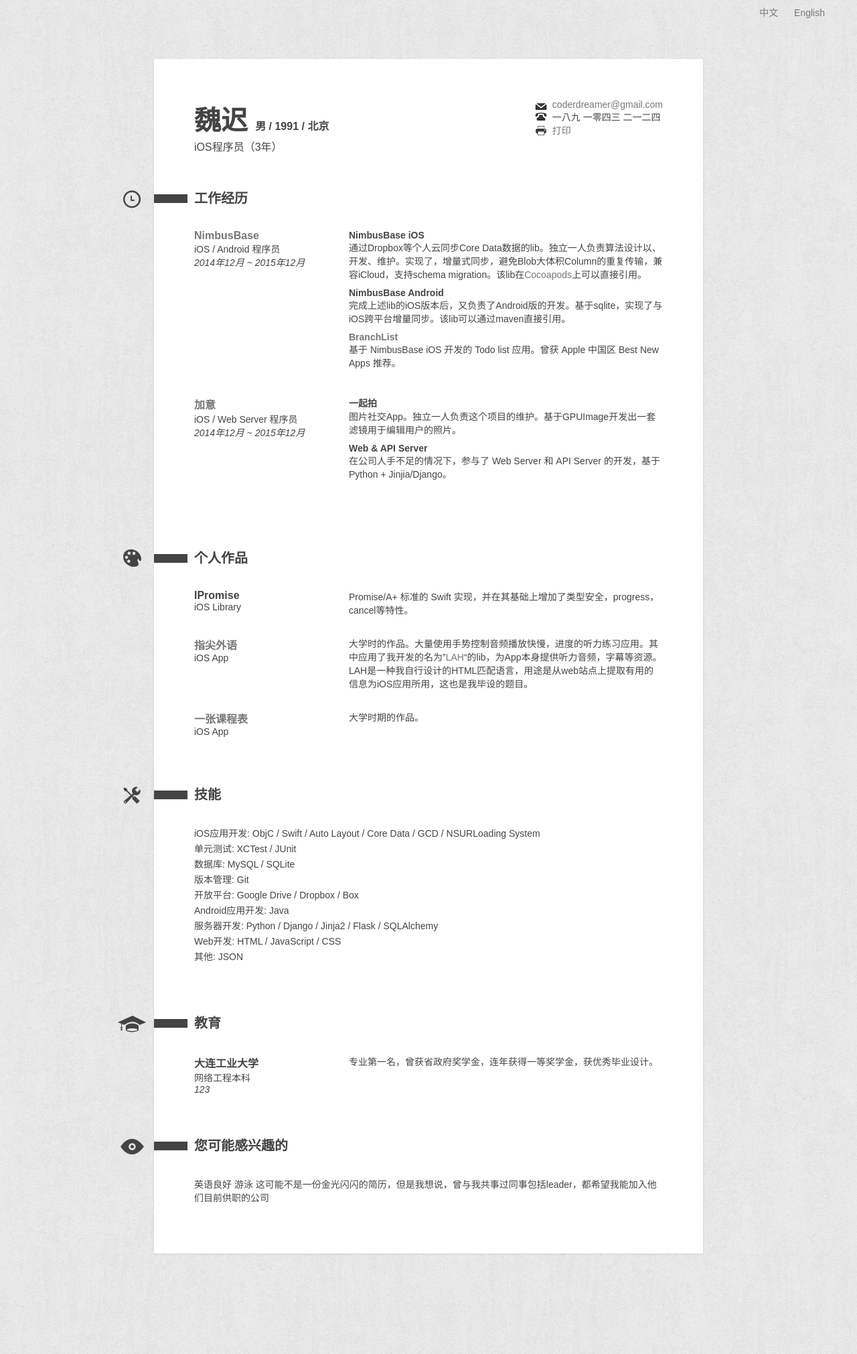
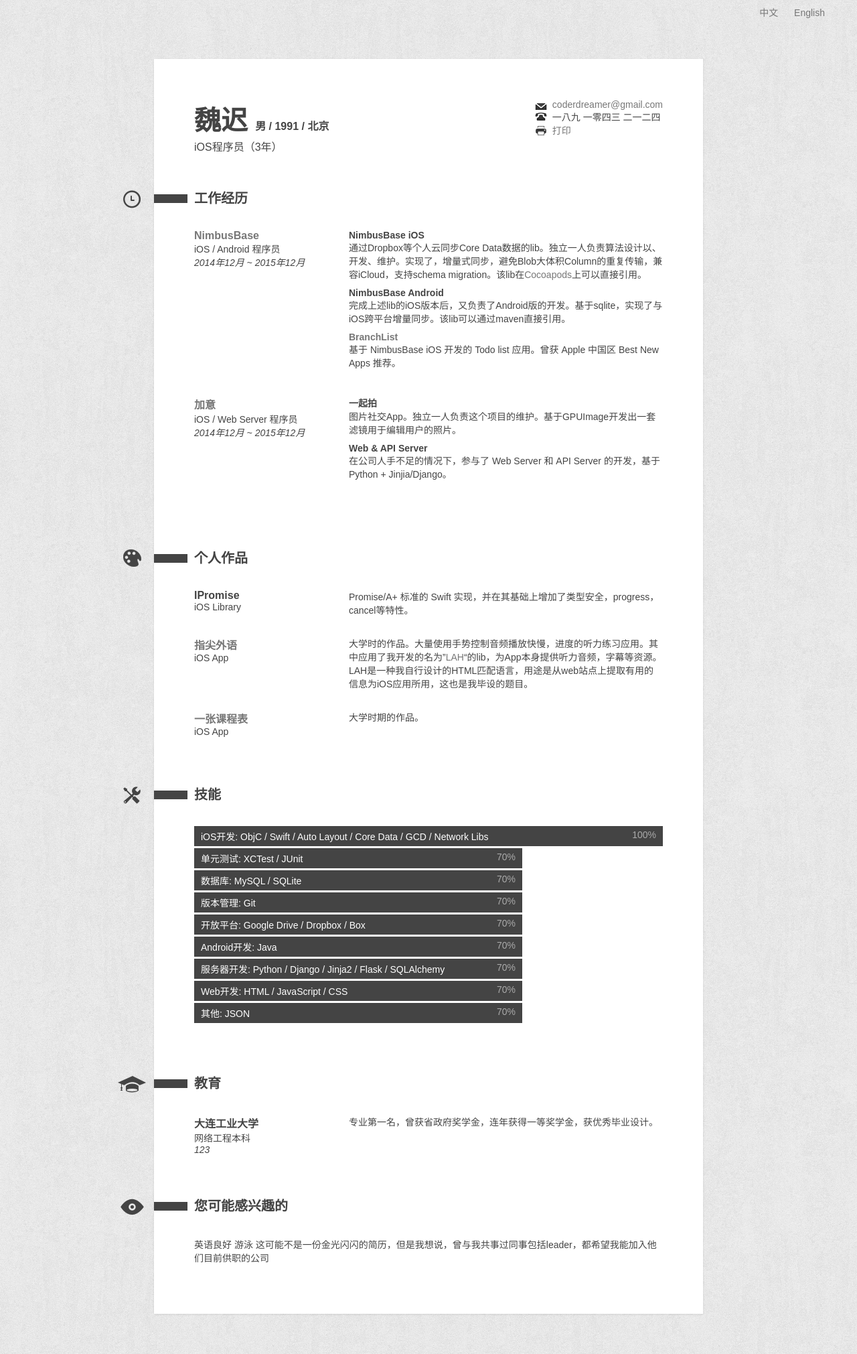
Before and after one commit to coppercash/coppercash.github.io, a Jekyll site: the page built from articles/resume/resume_cn.md, in a window 1280 px wide. Shown: the whole page at 67% size. Built offline with Jekyll 4.4.1, drawn with Linux system fonts in a browser that asks for light colours.

Commit message:
Add skill bar animation

```diff
--- a/_layouts/resume.html
+++ b/_layouts/resume.html
@@ -28,5 +28,25 @@
     {{ content }}
 </article>
 
+<script src="/media/js/jquery-1.7.1.min.js"></script>
+<script>
+    (function(){
+        var mediaMatch = window.matchMedia('screen');
+        mediaMatch.addListener(mediaChange);
+        mediaChange(mediaMatch);
+
+        function mediaChange(mediaMatch) {
+            var lis = $('article > h2:nth-of-type(4) + ul > li');
+            var widthFunc = mediaMatch.matches ?
+                    function(li) { return li.children[0].textContent; } :
+                    function(li) { return 'auto'; };
+            lis.each(function(index, li) {
+                var width = widthFunc(li);
+                $(li).width(width);
+            });
+        }
+    }());
+</script>
+
 </body>
 </html>
--- a/articles/resume/resume_cn.md
+++ b/articles/resume/resume_cn.md
@@ -41,15 +41,15 @@ layout: resume
 
 ## 技能
 
-+ iOS应用开发: ObjC / Swift / Auto Layout / Core Data / GCD / NSURLoading System
-+ 单元测试: XCTest / JUnit
-+ 数据库: MySQL / SQLite
-+ 版本管理: Git
-+ 开放平台: Google Drive / Dropbox / Box
-+ Android应用开发: Java
-+ 服务器开发: Python / Django / Jinja2 / Flask / SQLAlchemy
-+ Web开发: HTML / JavaScript / CSS
-+ 其他: JSON
++ iOS开发: ObjC / Swift / Auto Layout / Core Data / GCD / Network Libs *100%*
++ 单元测试: XCTest / JUnit *70%*
++ 数据库: MySQL / SQLite *70%*
++ 版本管理: Git *70%*
++ 开放平台: Google Drive / Dropbox / Box *70%*
++ Android开发: Java *70%*
++ 服务器开发: Python / Django / Jinja2 / Flask / SQLAlchemy *70%*
++ Web开发: HTML / JavaScript / CSS *70%*
++ 其他: JSON *70%*
 
 ---
 
--- a/media/resources/articles/resume/stylesheet/print.css
+++ b/media/resources/articles/resume/stylesheet/print.css
@@ -7,3 +7,13 @@ header {
 article > h2:nth-of-type(1) + ul > li:nth-of-type(3) {    /* Print */
     visibility: hidden;
 }
+
+/*
+Skills
+*/
+article > h2:nth-of-type(4) + ul {
+    list-style: disc;
+}
+article > h2:nth-of-type(4) + ul > li > em {
+    display: none;
+}
--- a/media/resources/articles/resume/stylesheet/screen.css
+++ b/media/resources/articles/resume/stylesheet/screen.css
@@ -68,6 +68,25 @@ article > h2:nth-of-type(6)::before {
 /*
 Skills
 */
-article >h2:nth-of-type(4) + ul > li {
-    margin: 3px 0 3px 0;
+article > h2:nth-of-type(4) + ul > li {
+    margin: 3px 0;
+    padding: 5px 10px;
+    color: #fff;
+    background-color: #444;
+    box-sizing: border-box;
+
+    -webkit-transition: background 0.2s linear;
+    -moz-transition: background 0.2s linear;
+    -ms-transition: background 0.2s linear;
+    -o-transition: background 0.2s linear;
+    transition: background 0.2s linear;
 }
+article > h2:nth-of-type(4) + ul > li:hover {
+    background-color: #111;
+}
+article > h2:nth-of-type(4) + ul > li > em {
+    color: #aaa;
+    text-align: right;
+    font-style: normal;
+    float: right;
+}
```
Also changed, not shown: media/resources/articles/resume/stylesheet/style.css (line endings or trailing spaces).
